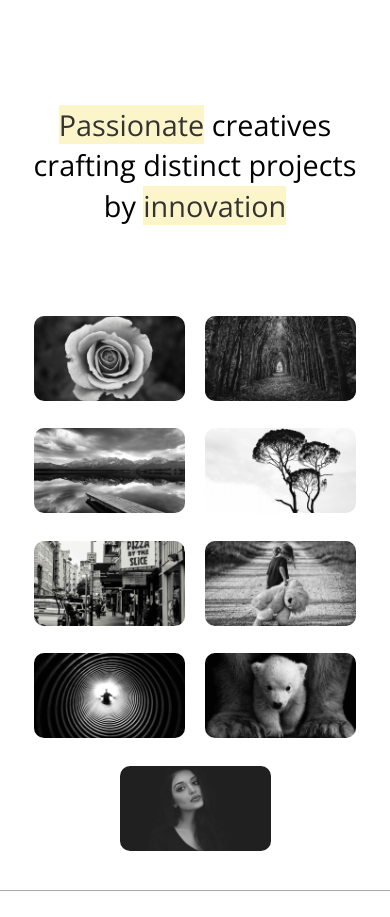
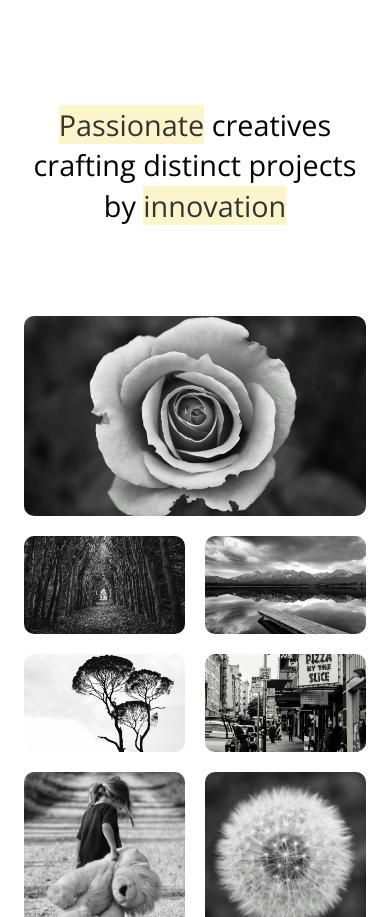
Before and after one commit to ay-sha/Lumina-Creative, a plain HTML site: page index.html in a window 390 px wide. Shown: the part 116-1033 px from the top of the page. Drawn offline with nearby package versions, Linux system fonts and the light colour scheme.

Commit message:
Updated with grid

```diff
--- a/css/style.css
+++ b/css/style.css
@@ -13,7 +13,7 @@
 }
 
 body {
-    font-family: 'Open sans', sans-serif;
+    font-family: "Open sans", sans-serif;
     line-height: 1.6;
 }
 
@@ -51,7 +51,8 @@ img {
 .bg-dark .bg-primary {
     padding: 0.3rem;
 }
-.btn{
+
+.btn {
     display: inline-block;
     padding: 1rem 2rem;
     border: 1px solid var(--dark-color);
@@ -59,11 +60,11 @@ img {
     font-size: inherit;
     cursor: pointer;
 }
-.btn:hover{
+
+.btn:hover {
     background-color: var(--dark-color);
     color: white;
 }
-
 
 .visually-hidden {
     clip: rect(0 0 0 0);
@@ -137,29 +138,37 @@ img {
     font-size: 3rem;
     line-height: 1.4;
     font-weight: normal;
-
 }
 
 /* Gallery */
-.gallery-flex {
-    display: flex;
-    flex-wrap: wrap;
+.gallery-grid {
+    display: grid;
+    grid-template-columns: repeat(3, 1fr);
     gap: 20px;
-    justify-content: center;
-    align-items: center;
 }
 
 .gallery-item {
-    width: calc(33.333% - 20px);
     border-radius: 10px;
 }
 
 .gallery-item img {
     border-radius: 10px;
+    width: 100%;
+    height: 100%;
+    object-fit: cover;
 }
 
 .gallery-item:hover {
     opacity: 0.9;
+}
+
+.gallery-item:nth-of-type(2) {
+    grid-column: span 2;
+}
+
+.gallery-item:nth-of-type(7) {
+    grid-column: span 2;
+    grid-row: span 2;
 }
 
 /* Footer */
@@ -189,7 +198,6 @@ img {
 .footer a {
     margin: 0.2rem;
 }
-
 
 /* About */
 .services {
@@ -222,18 +230,21 @@ img {
 }
 
 /* contact */
-.contact{
+.contact {
     padding: 3rem 0 4rem;
 }
-.contact p{
+
+.contact p {
     text-align: center;
     margin-bottom: 2rem;
 }
-.form-grp{
+
+.form-grp {
     margin: 2rem 0;
 }
+
 .contact input,
-.contact textarea{
+.contact textarea {
     border: none;
     border-bottom: 1px solid var(--dark-color);
     width: 100%;
@@ -241,19 +252,22 @@ img {
     font-size: inherit;
     padding-bottom: 1rem;
 }
-.contact textarea{
+
+.contact textarea {
     height: 200px;
 }
+
 .contact input:focus,
-.contact textarea:focus{
+.contact textarea:focus {
     outline: none;
 }
-.contact .btn{
+
+.contact .btn {
     width: 100%;
 }
 
 /* Media Query */
-@media(max-width: 768px) {
+@media (max-width: 768px) {
 
     .header .header-flex,
     .footer .footer-flex,
@@ -271,10 +285,22 @@ img {
         font-size: 1.8rem;
     }
 
-    .gallery-item {
-        width: calc(50% - 20px);
+    .gallery-grid {
+        grid-template-columns: repeat(2, 1fr);
     }
 
+    .gallery-item:nth-of-type(1) {
+        grid-column: span 2;
+    }
+
+    .gallery-item:nth-of-type(2) {
+        grid-column: span 1;
+    }
+
+    .gallery-item:nth-of-type(7) {
+        grid-column: span 1;
+        grid-row: span 1;
+    }
     .footer .footer-flex {
         text-align: center;
     }
--- a/index.html
+++ b/index.html
@@ -37,7 +37,7 @@ header">
     </div>
 </section>
 <section class="gallery">
-    <div class="container container-lg gallery-flex">
+    <div class="container container-lg gallery-grid">
         <div class="gallery-item gallery-item1">
             <a href="images/image1.jpg" data-lightbox="image-1" data-title="Image 1">
                 <img src="images/image1.jpg" alt="Portfolio Project 1"></a>
@@ -64,16 +64,24 @@ header">
             <img src="images/image6.jpg" alt="Portfolio Project 6"></a>
         </div>
         <div class="gallery-item gallery-item7">
-            <a href="images/image7.jpg"  data-lightbox="image-7" data-title="Image 7">
-            <img src="images/image7.jpg" alt="Portfolio Project 7"></a>
+            <a href="images/portfolio7.jpg"  data-lightbox="image-7" data-title="Image 7">
+            <img src="images/portfolio7.jpg" alt="Portfolio Project 7"></a>
+        </div>
+        <div class="gallery-item gallery-item7">
+            <a href="images/image7.jpg"  data-lightbox="image-8" data-title="Image 8">
+            <img src="images/image7.jpg" alt="Portfolio Project 8"></a>
         </div>
         <div class="gallery-item gallery-item8">
-            <a href="images/image8.jpg"  data-lightbox="image-8" data-title="Image 8">
-            <img src="images/image8.jpg" alt="Portfolio Project 8"></a>
+            <a href="images/image8.jpg"  data-lightbox="image-9" data-title="Image 9">
+            <img src="images/image8.jpg" alt="Portfolio Project 9"></a>
         </div>
         <div class="gallery-item gallery-item9">
-            <a href="images/image9.jpg"  data-lightbox="image-9" data-title="Image 9">
-            <img src="images/image9.jpg" alt="Portfolio Project 9"></a>
+            <a href="images/image9.jpg"  data-lightbox="image-10" data-title="Image 10">
+            <img src="images/image9.jpg" alt="Portfolio Project 10"></a>
+        </div>
+        <div class="gallery-item gallery-item9">
+            <a href="images/image12.jpg"  data-lightbox="image-11" data-title="Image 11">
+            <img src="images/image12.jpg" alt="Portfolio Project 11"></a>
         </div>
     </div>
 </section>
```
